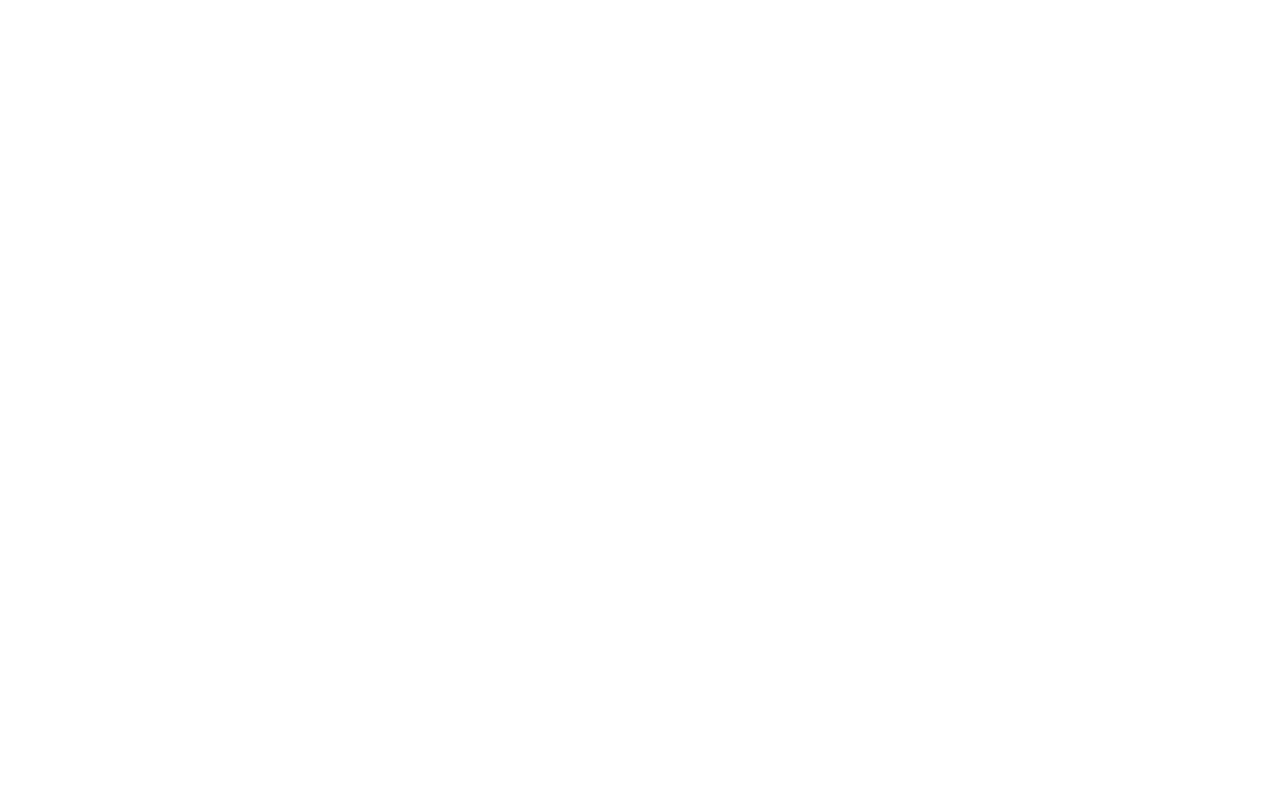
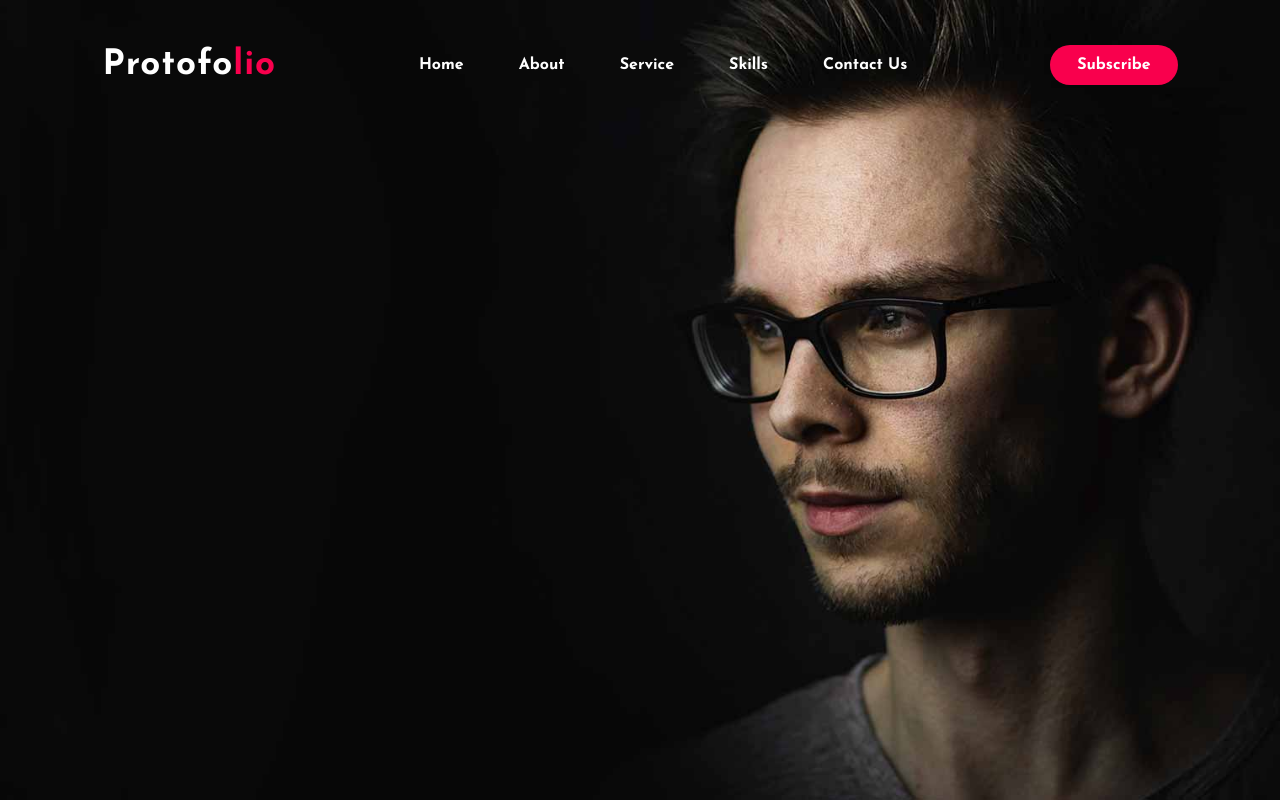
Before and after one commit to amirhajif/Personal_Portfolio, a PHP site: page /Pages/index.html in a window 1280 px wide. Before the commit the page is empty. Run offline with PHP 8.4, Linux system fonts and the light colour scheme; some libraries are stand-ins or nearby versions.

Commit message:
Add navbar

```diff
--- a/Pages/index.html
+++ b/Pages/index.html
@@ -7,14 +7,12 @@
     <title>Profile</title>
 
     <link rel="stylesheet" href="../Styles/style.css" />
-
     <link rel="preconnect" href="https://fonts.googleapis.com" />
     <link rel="preconnect" href="https://fonts.gstatic.com" crossorigin />
     <link
       href="https://fonts.googleapis.com/css2?family=Josefin+Sans:ital,wght@0,100;0,200;0,300;0,400;0,500;0,600;0,700;1,100;1,200;1,300;1,400;1,500;1,600;1,700&display=swap"
       rel="stylesheet"
     />
-
     <link
       rel="stylesheet"
       href="https://cdnjs.cloudflare.com/ajax/libs/font-awesome/6.1.1/css/all.min.css"
@@ -23,5 +21,20 @@
       referrerpolicy="no-referrer"
     />
   </head>
-  <body></body>
+  <body>
+    <!-- Hero Section -->
+    <div class="hero">
+      <nav>
+        <h2 class="logo">Protofo<span>lio</span></h2>
+        <ul>
+          <li><a href="#">Home</a></li>
+          <li><a href="#">About</a></li>
+          <li><a href="#">Service</a></li>
+          <li><a href="#">Skills</a></li>
+          <li><a href="#">Contact Us</a></li>
+        </ul>
+        <a href="#" class="btn">Subscribe</a>
+      </nav>
+    </div>
+  </body>
 </html>
--- a/Styles/style.css
+++ b/Styles/style.css
@@ -4,3 +4,62 @@
     font-family: 'Josefin Sans' , sans-serif;
     box-sizing: border-box;
 }
+.hero{
+    height: 100vh;
+    width: 100%;
+    background-image: url('../assets/images/background.jpg');
+    background-size: cover;
+    background-position: center;
+}
+nav{
+    display: flex;
+    align-items: center;
+    justify-content: space-between;
+
+    padding-top: 45px;
+    padding-left: 8%;
+    padding-right: 8% ;
+}
+.logo{
+    color: white;
+    font-size: 35px;
+    letter-spacing: 1px;
+    cursor: pointer;
+}
+span{
+    color: #f9004d;
+}
+
+nav ul li{
+    list-style-type: none;
+    display: inline-block;
+    padding: 10px 25px;
+
+}
+
+nav ul li a{
+    color: white;
+    text-decoration: none;
+    font-weight: bold;
+    text-transform: capitalize;
+}
+
+nav ul li a:hover{
+    color: #f9004d;
+    transition: .4s;
+}
+
+.btn{
+    background-color: #f9004d;
+    color: white;
+    font-weight: bold;
+    text-decoration: none;
+    border: 2px solid transparent;
+    padding: 10px 25px;
+    border-radius: 30px;
+    transition: transform .4s;
+}
+
+.btn:hover{
+    transform: scale(1.2);
+}
```
Also changed, not shown: assets/images/background.jpg (added), 2 other files.
